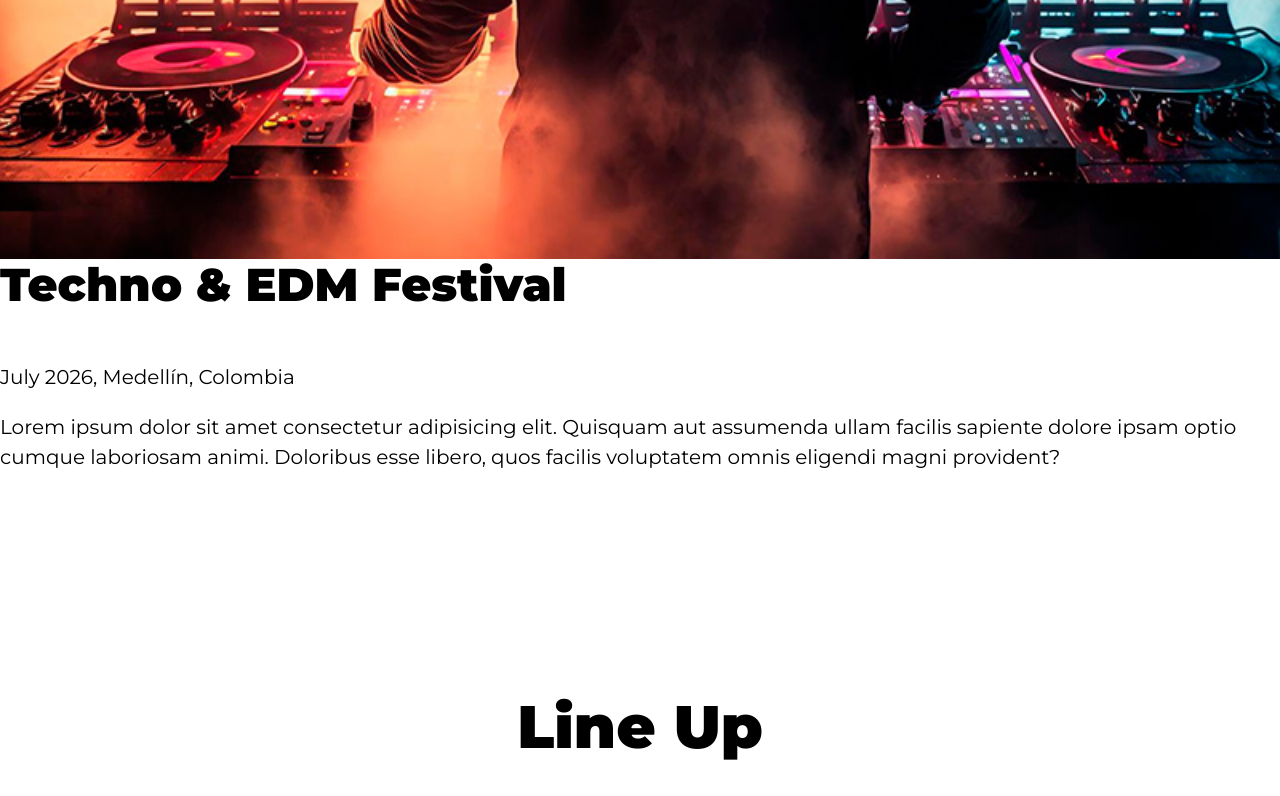
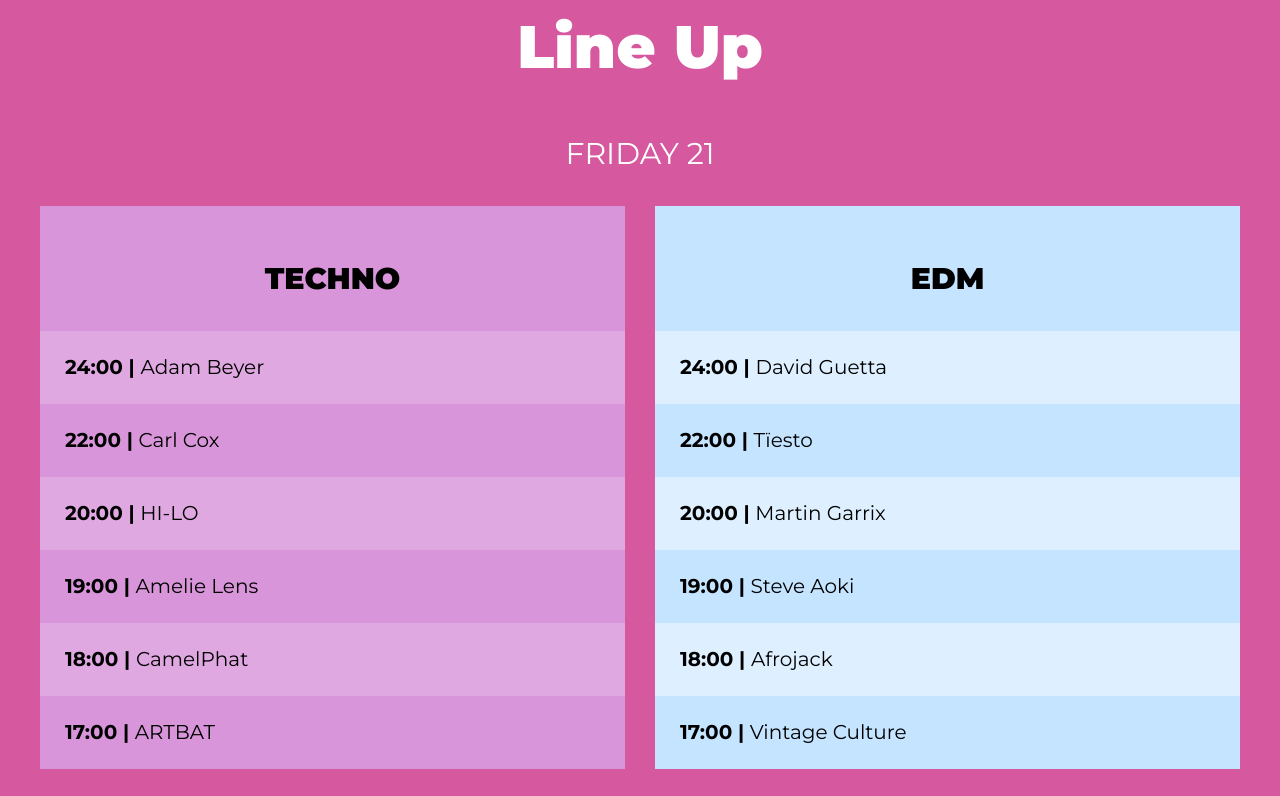
Before and after one commit to ValenciaTatiana/Festival-de-Musica, a website: page index.html in a window 1280 px wide. Shown: the part 1420-2216 px from the top of the page. Drawn offline with Linux system fonts and the light colour scheme.

Commit message:
Adding styles to the festival section and lineUp.

```diff
--- a/index.html
+++ b/index.html
@@ -54,7 +54,7 @@
 
         <p class="dia">Friday 21</p>
         <div class="escenarios-contenedor">
-            <div class="escenario bg-amarillo">
+            <div class="escenario bg-lilac">
                 <p class="nombre-escenario">Techno</p>
 
                 <ul class="calendario">
@@ -79,7 +79,7 @@
                 </ul>
             </div> <!--.escenario-->
 
-            <div class="escenario bg-verde">
+            <div class="escenario bg-blueBaby">
                 <p class="nombre-escenario">EDM</p>
 
                 <ul class="calendario">
@@ -108,7 +108,7 @@
 
         <p class="dia">Saturday 22</p>
         <div class="escenarios-contenedor contenedor">
-            <div class="escenario bg-verde">
+            <div class="escenario bg-blueBaby">
                 <p class="nombre-escenario">Techno</p>
 
                 <ul class="calendario">
@@ -133,7 +133,7 @@
                 </ul>
             </div> <!--.escenario-->
 
-            <div class="escenario bg-amarillo">
+            <div class="escenario bg-lilac">
                 <p class="nombre-escenario">EDM</p>
 
                 <ul class="calendario">
--- a/src/scss/base/_globales.scss
+++ b/src/scss/base/_globales.scss
@@ -47,6 +47,6 @@
     height: auto;
     display: block;
 }
-body > section {
+body > section { // Este > indica que se le agregue el estilo al primer elemento hijo del elemento
     padding: 10rem 0
 }
--- a/src/scss/base/_mixins.scss
+++ b/src/scss/base/_mixins.scss
@@ -23,3 +23,21 @@
         @content;
     }
 }
+
+@mixin contenedor {
+    width: 95%;
+    max-width: 120rem;
+    margin: 0 auto;
+}
+
+@mixin grid($columnas, $gap) {
+    display: grid;
+        grid-template-columns: repeat($columnas, 1fr);
+        gap: $gap;
+}
+
+@mixin resetear-lista {
+    margin: 0;
+    padding: 0;
+    list-style: none;
+}
--- /dev/null
+++ b/src/scss/layout/_festival.scss
@@ -0,0 +1,22 @@
+@use 'base/variables' as v;
+@use 'base/mixins' as m;
+
+.sobre-festival {
+    @include m.contenedor;
+
+    @include m.tablet {
+        @include m.grid(2, 3rem)
+    }
+}
+
+.contenido-festival {
+    margin: 3rem;
+
+    h2 {
+        margin-bottom: 2rem;
+    }
+    .fecha {
+        color: v.$fuchsia;
+        font-weight: 700;
+    }
+}
--- a/src/scss/layout/_index.scss
+++ b/src/scss/layout/_index.scss
@@ -1,2 +1,4 @@
 @forward 'header';
 @forward 'video';
+@forward 'festival';
+@forward 'lineup';
--- /dev/null
+++ b/src/scss/layout/_lineup.scss
@@ -0,0 +1,61 @@
+@use 'base/variables' as v;
+@use 'base/mixins' as m;
+
+.lineup {
+    background-color: v.$purple;
+
+    h3,
+    .dia{
+        text-align: center;
+        color: v.$white;
+    }
+
+    .dia {
+        font-size: 3rem;
+        text-transform: uppercase;
+    }
+}
+
+.escenarios-contenedor {
+    @include m.contenedor;
+    @include m.tablet {
+        @include m.grid(2, 3rem)
+    }
+}
+
+.escenario {
+    padding-top: 2rem;
+    .nombre-escenario {
+        font-size: 3rem;
+        font-weight: 900;
+        text-transform: uppercase;
+        text-align: center;
+    }
+}
+
+.calendario {
+    @include m.resetear-lista;
+
+    li {
+        padding: 2.5rem;
+        font-weight: 700;
+
+        span {
+            font-weight: 400;
+        }
+    }
+}
+
+.bg-lilac {
+    background-color: v.$lilac;
+    li:nth-child(odd) {
+        background-color: lighten(v.$lilac, 5%);
+    }
+}
+
+.bg-blueBaby {
+    background-color: v.$blue_baby;
+    li:nth-child(odd) {
+        background-color: lighten(v.$blue_baby, 5%);
+    }
+}
--- a/src/scss/layout/_video.scss
+++ b/src/scss/layout/_video.scss
@@ -13,7 +13,7 @@
         background: linear-gradient(
             270deg,
             rgba(v.$blue_baby, 60%),
-            rgba( darken(v.$blue_baby, 30%), 30%)
+            rgba( darken(v.$blue_baby, 10%), 30%)
         );
         inset: 0; // Cubre todo el div o el elemento padre
         display: flex;
```
Also changed, not shown: dist/css/app.css.
